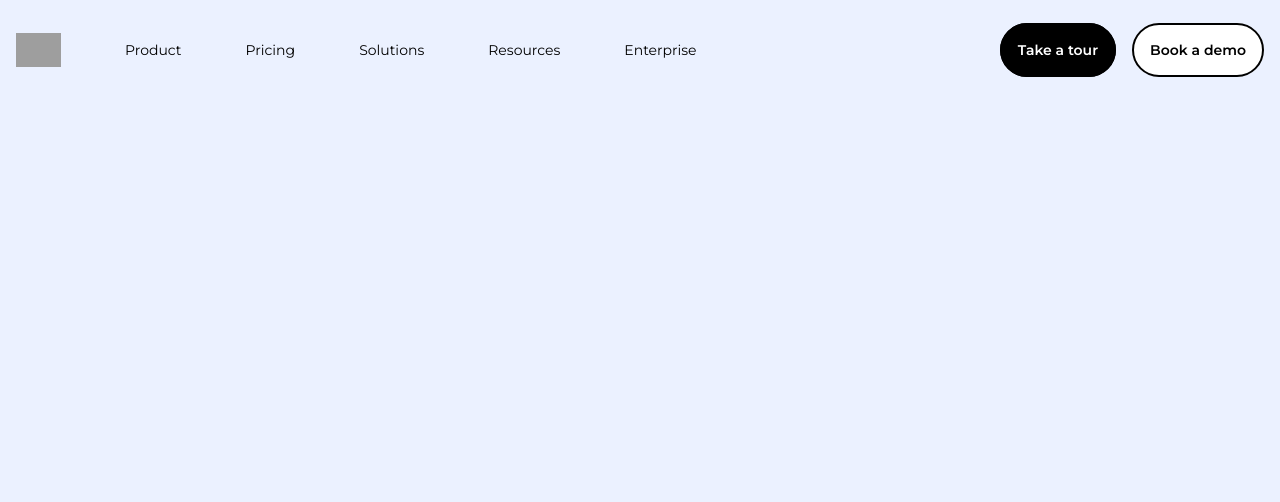
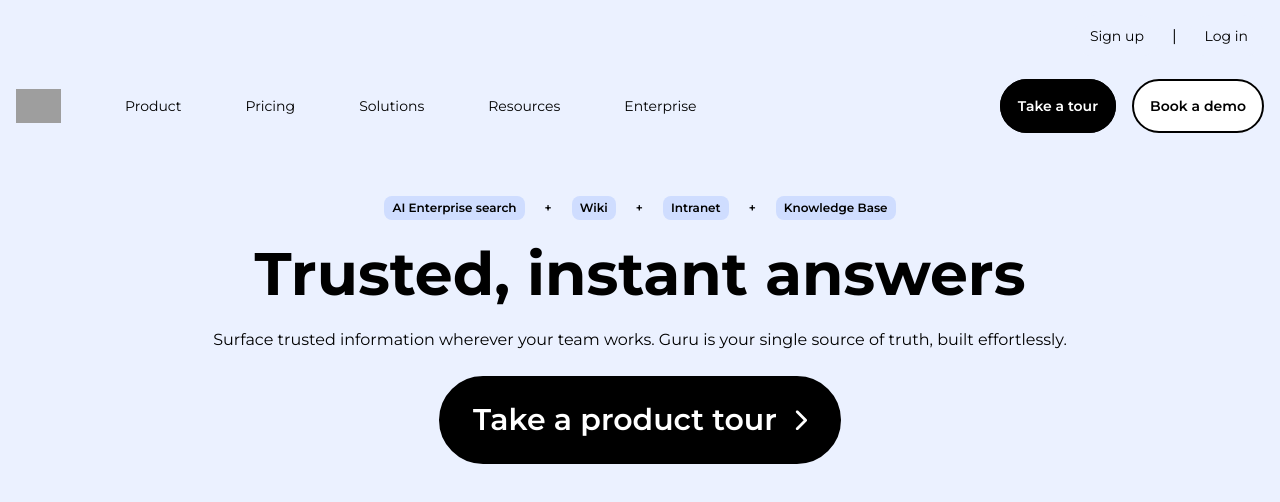
Before and after one commit to Abulkalam-Asif/p2-zohaib, a Next.js app: page / in a window 1280 px wide. Shown: the top 502 px of the page. Built offline with nearby package versions, Linux system fonts and the light colour scheme; grey boxes are pictures that could not be loaded.

Commit message:
Header2 completed

```diff
--- /dev/null
+++ b/src/app/components/H1.js
@@ -0,0 +1,13 @@
+import React from 'react'
+
+const H1 = ({ text }) => {
+  return (
+    <>
+      <h1 className='text-6xl font-bold text-center md:text-5xl'>
+        {text}
+      </h1>
+    </>
+  )
+}
+
+export default H1
--- /dev/null
+++ b/src/app/components/Header2Box.js
@@ -0,0 +1,11 @@
+import React from 'react'
+
+const Header2Box = ({ text }) => {
+  return (
+    <>
+      <span className="text-center bg-themeColorLight px-2 py-1 rounded-lg sm:px-1 sm:py-0.5">{text}</span>
+    </>
+  )
+}
+
+export default Header2Box
--- a/src/app/components/LinkButton.js
+++ b/src/app/components/LinkButton.js
@@ -1,15 +1,38 @@
+import { faChevronRight } from '@fortawesome/free-solid-svg-icons';
+import { FontAwesomeIcon } from '@fortawesome/react-fontawesome';
 import React from 'react'
 
-const LinkButton = ({ text, href, type = "solid", className = "" }) => {
+const LinkButton = ({ text, size = "medium", href, type = "solid", className = "", hasIcon = false }) => {
   let typeStyles = "";
   if (type === "solid") {
-    typeStyles = "bg-black text-white";
+    typeStyles = "bg-black text-white border-2 border-black hover:bg-themeColor hover:text-black hover:border-themeColor";
   } else if (type === "outlined") {
-    typeStyles = "bg-white text-black";
+    typeStyles = "bg-white text-black border-2 border-black hover:bg-themeColor hover:text-black hover:border-themeColor";
+  } else if (type === "plain") {
+    typeStyles = "text-black bg-themeColorExtraLight hover:bg-themeColorLight";
+  }
+
+  let sizeStyles = "";
+  if (size === "small") {
+    sizeStyles = "text-sm px-4 py-3 font-normal hover:font-semibold";
+  }
+  if (size === "medium") {
+    sizeStyles = "text-sm p-4 font-semibold lg:p-3";
+  } else if (size === "large") {
+    sizeStyles = "text-3xl px-8 py-6 font-semibold md:text-2xl md:px-6 md:py-4 sm:text-xl";
+  }
+
+  let hasIconStyles = "";
+  if (hasIcon) {
+    hasIconStyles = "flex items-center gap-x-4 hover:gap-x-6 hover:scale-102"
   }
   return (
     <>
-      <a href={href} className={`font-semibold text-center p-4 text-sm border-2 border-black rounded-full  hover:bg-themeColor hover:text-black hover:border-themeColor transition-colors duration-200 lg:p-3 ${typeStyles} ${className}`}>{text}</a>
+      <a href={href} className={`cursor-pointer text-center rounded-full transition-all duration-200 whitespace-nowrap ${sizeStyles} ${typeStyles} ${className} ${hasIconStyles}`}>{text}
+        {hasIcon &&
+          <FontAwesomeIcon icon={faChevronRight} size='xs' />
+        }
+      </a>
     </>
   )
 }
--- a/src/app/containers/Header.js
+++ b/src/app/containers/Header.js
@@ -48,7 +48,6 @@ const Header = () => {
           </div>
         </div>
       </header>
-
       <MobileNavbar isMobNavbarOut={isMobNavbarOut} />
     </>
   )
--- /dev/null
+++ b/src/app/containers/Header2.js
@@ -0,0 +1,35 @@
+import React from 'react'
+import Header2Box from '../components/Header2Box'
+import H1 from '../components/H1'
+import LinkButton from '../components/LinkButton'
+
+const Header2 = () => {
+  return (
+    <>
+      <section className='w-full'>
+        <div className='max-w-8xl mx-auto px-16 pt-10 flex flex-col items-center justify-center gap-y-6 md:px-12 sm:px-4'>
+          <div className='flex gap-x-5 items-center text-xs font-semibold md:gap-x-3 sm:gap-x-1 sm:text-xxs'>
+            <Header2Box text={"AI Enterprise search"} />
+            <span>+</span>
+            <Header2Box text={"Wiki"} />
+            <span>+</span>
+            <Header2Box text={"Intranet"} />
+            <span>+</span>
+            <Header2Box text={"Knowledge Base"} />
+          </div>
+          <div>
+            <H1 text={"Trusted, instant answers"} />
+          </div>
+          <div className='text-center'>
+            Surface trusted information wherever your team works. Guru is your single source of truth, built effortlessly.
+          </div>
+          <div>
+            <LinkButton text={"Take a product tour"} size="large" hasIcon={true} href={"#"} />
+          </div>
+        </div>
+      </section>
+    </>
+  )
+}
+
+export default Header2
--- a/src/app/containers/MobileNavbar.js
+++ b/src/app/containers/MobileNavbar.js
@@ -6,7 +6,7 @@ import LinkButton from '../components/LinkButton'
 const MobileNavbar = ({ isMobNavbarOut }) => {
 
   return (
-    <nav className={`hidden md:block bg-white absolute w-full h-screen ${isMobNavbarOut ? "top-0" : "-top-full"} transition-all duration-500 left-0 right-0 z-10 pt-24 overflow-y-auto`}>
+    <nav className={`hidden md:block bg-white fixed w-full h-screen ${isMobNavbarOut ? "top-0" : "-top-full"} transition-all duration-500 left-0 right-0 z-10 pt-24 overflow-y-auto`}>
       <ul className="flex flex-col items-start">
         <Navitem text={"Product"} dropdownAlignment={"right"} dropdownItems={[{
           text: "Features",
@@ -74,7 +74,7 @@ const MobileNavbar = ({ isMobNavbarOut }) => {
       </ul>
       <hr className='my-4' />
       <div className='grid grid-cols-2 gap-x-2 p-4 pb-10'>
-        <LinkButton text={"Log in"} type='outtlined' />
+        <LinkButton text={"Log in"} type='outlined' />
         <LinkButton text={"Sign up"} />
       </div>
     </nav>
--- /dev/null
+++ b/src/app/containers/NavTop.js
@@ -0,0 +1,22 @@
+import React from 'react'
+import LinkButton from '../components/LinkButton'
+
+const NavTop = () => {
+  return (
+    <>
+      <nav className='w-full md:hidden'>
+        <ul className='max-w-8xl mx-auto px-4 pt-6 pb-2 flex justify-end items-center'>
+          <li>
+            <LinkButton text={"Sign up"} type='plain' size='small' href={"#"} />
+          </li>
+          <li className='px-3'>|</li>
+          <li>
+            <LinkButton text={"Log in"} type='plain' size='small' href={"#"} />
+          </li>
+        </ul>
+      </nav>
+    </>
+  )
+}
+
+export default NavTop
--- a/src/app/page.js
+++ b/src/app/page.js
@@ -1,10 +1,14 @@
 import React from 'react'
 import Header from "./containers/Header"
+import Header2 from './containers/Header2'
+import NavTop from './containers/NavTop'
 
 const page = () => {
   return (
     <>
+      <NavTop />
       <Header />
+      <Header2 />
     </>
   )
 }
--- a/tailwind.config.js
+++ b/tailwind.config.js
@@ -23,7 +23,14 @@ module.exports = {
     extend: {
       colors: {
         "themeColor": "#5c90ff",
+        "themeColorLight": "#cfddff",
         "themeColorExtraLight": "#ebf1ff",
+      },
+      fontSize: {
+        "xxs": "0.625rem",
+      },
+      scale: {
+        "102": "1.02"
       },
       backgroundImage: {
         'gradient-radial': 'radial-gradient(var(--tw-gradient-stops))',
```
